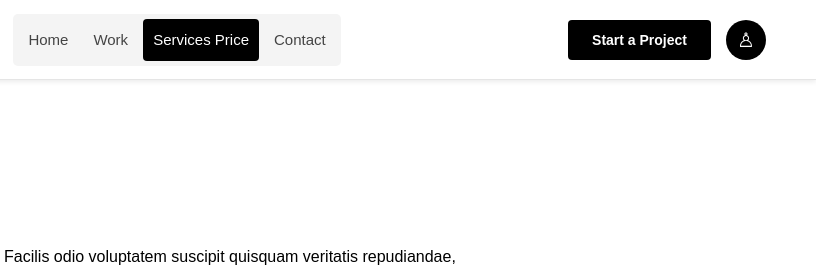
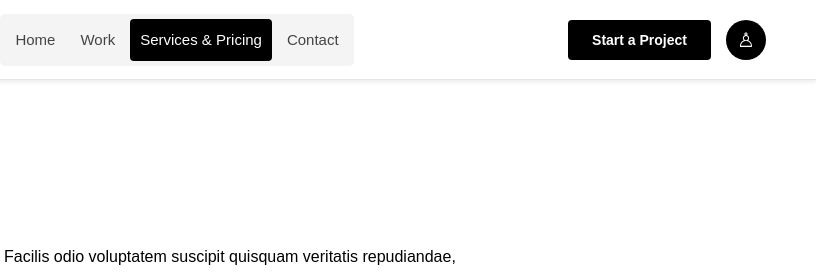
Before and after one commit to ThitraksaNu/Studio-Forma, a plain HTML site: page services.html in a window 1280 px wide. Shown: the top 279 px of the page, 464-1280 px from the left. Drawn offline with Linux system fonts and the light colour scheme.

Commit message:
Update website

```diff
--- a/services.html
+++ b/services.html
@@ -25,7 +25,7 @@
         <ul class="nav-links">
             <li><a href="index.html">Home</a></li>
             <li><a href="ourwork.html">Work</a></li>
-            <li><a href="services.html"class="active">Services Price</a></li>
+            <li><a href="services.html"class="active">Services & Pricing</a></li>
             <li><a href="contact.html">Contact</a></li>
         </ul>
 
```
